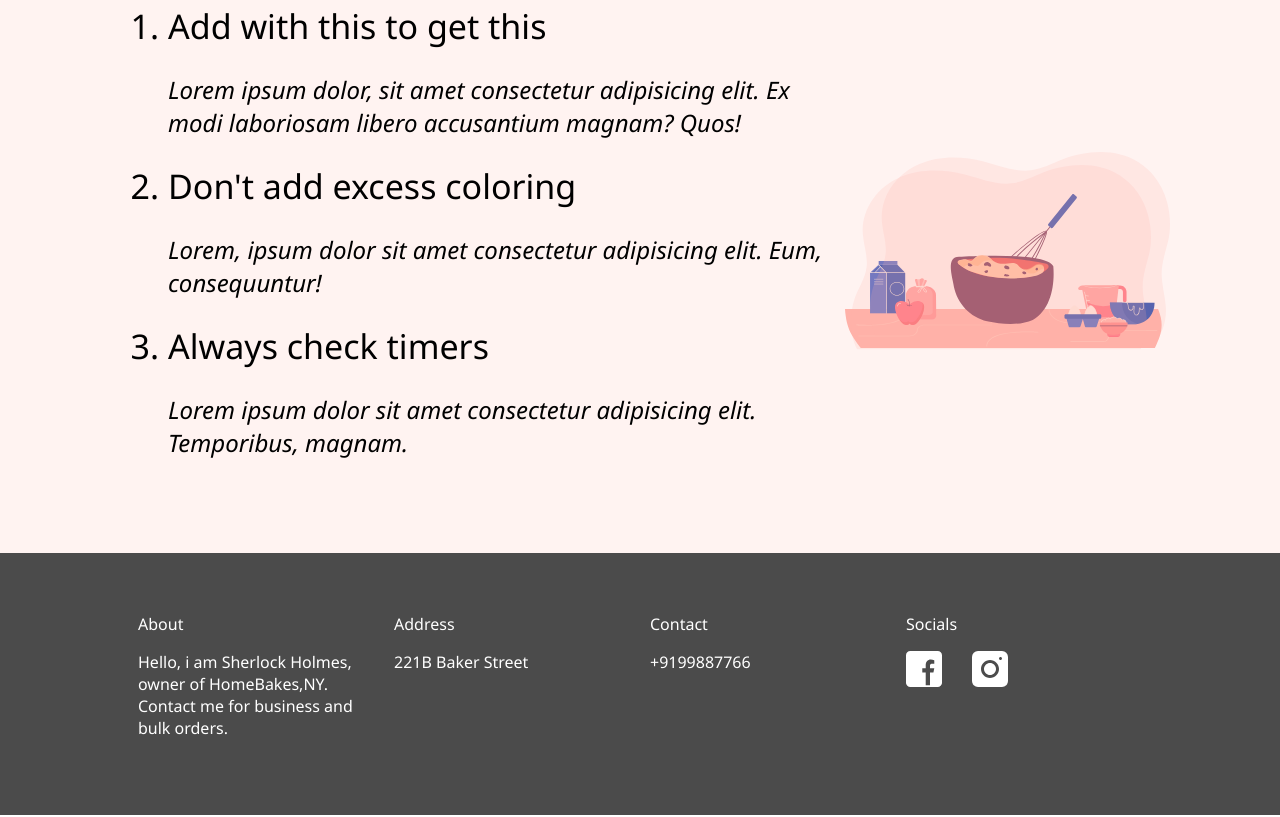
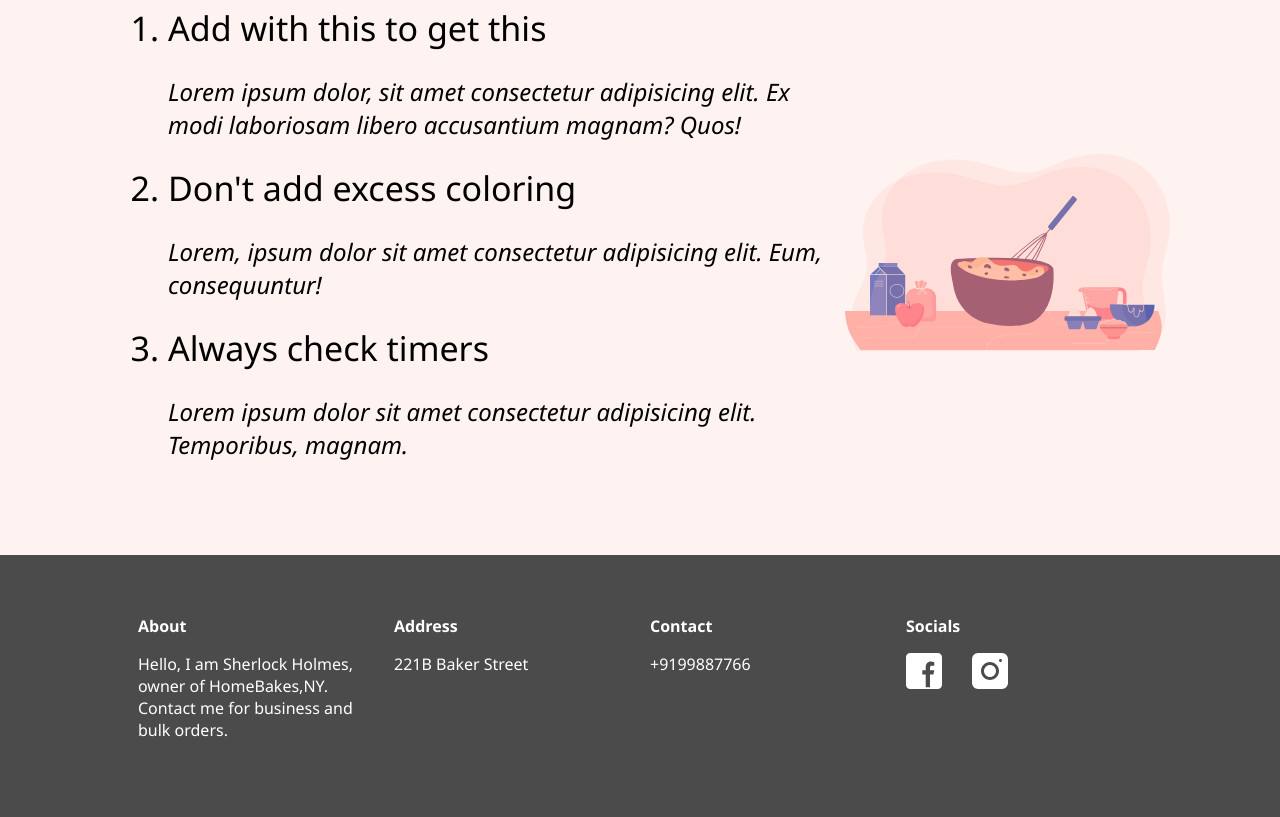
Before and after one commit to akshat112/Craft404-HandsOn, a plain HTML site: page index.html in a window 1280 px wide. Shown: the part 1857-2674 px from the top of the page. Drawn offline with Linux system fonts and the light colour scheme.

Commit message:
added-links

```diff
--- a/assets/css/styles.css
+++ b/assets/css/styles.css
@@ -120,6 +120,8 @@ nav {
   display: inline-block;
   margin: 20px;
   position: relative;
+  border-bottom: 2px solid #ff8383;
+  box-shadow: 2px 5px #ff8383 ;
 }
 .featured-icon {
   position: absolute;
@@ -190,6 +192,13 @@ nav {
 }
 .footer-icon {
   margin-right: 30px;
+  max-height: 36px;
+  max-width: 36px;
+  color: white !important;
+}
+
+.footer-heading{
+  font-weight: 700;
 }
 
 /* RESPONSIVE DESIGN */
--- a/index.html
+++ b/index.html
@@ -160,7 +160,7 @@
         <div class="footer-column">
           <div class="footer-heading">About</div>
           <p>
-            Hello, i am Sherlock Holmes, owner of HomeBakes,NY. Contact me for
+            Hello, I am Sherlock Holmes, owner of HomeBakes,NY. Contact me for
             business and bulk orders.
           </p>
         </div>
@@ -175,8 +175,8 @@
         <div class="footer-column">
           <div class="footer-heading">Socials</div>
           <p>
-            <span><img class="footer-icon" src="assets/svg/fb.svg" /></span
-            ><span><img class="footer-icon" src="assets/svg/insta.svg" /></span>
+            <span><a href="https://fb.com"><img class="footer-icon" src="assets/svg/fb.svg" /></a></span
+            ><span><a href="https://instagram.com"><img class="footer-icon" src="assets/svg/insta.svg" /></a></span>
           </p>
         </div>
       </div>
```
Also changed, not shown: assets/img/youtube.png (added).
